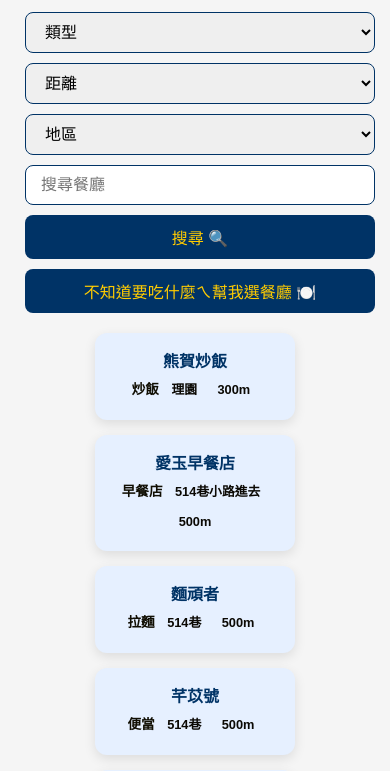
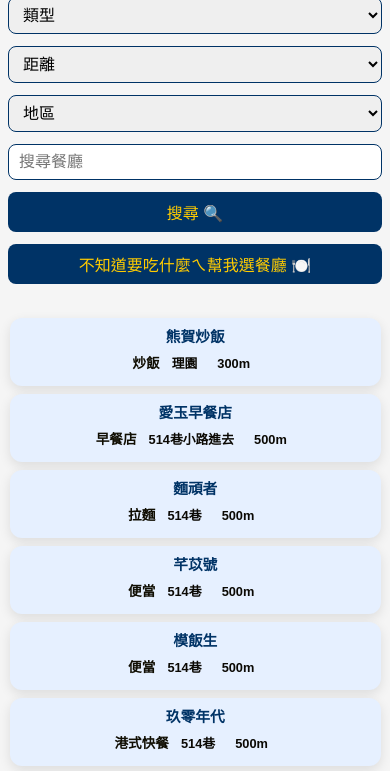
Before and after one commit to crazyainfuture/fjufindfood, a plain HTML site: page index.html in a window 390 px wide. Shown: the part 117-888 px from the top of the page. Drawn offline with Linux system fonts and the light colour scheme.

Commit message:
Add responsive design enhancements for restaurant list and controls

```diff
--- a/index.html
+++ b/index.html
@@ -11,6 +11,7 @@
     <h1>FJU EAT</h1>
     <div id="writer">
         <p>點擊店名查看地址與菜單</p>
+        <p>隨機選擇餐廳的結果幫我滑到最下面查看</p>
         <p>by XT</p>
     </div>
 
--- a/style.css
+++ b/style.css
@@ -169,3 +169,92 @@ button:hover {
     color: #666;
     margin-bottom: 10px;
 }
+
+/* 進階 RWD: 平板與手機最佳化 */
+@media (max-width: 900px) {
+  #restaurantList {
+    max-width: 100%;
+    gap: 10px;
+  }
+  #restaurantList li {
+    width: 45vw;
+    min-width: 150px;
+    max-width: 95vw;
+    font-size: 1rem;
+    padding: 12px;
+  }
+  #controls {
+    flex-direction: column;
+    align-items: stretch;
+    width: 100%;
+    max-width: 95vw;
+  }
+}
+
+@media (max-width: 600px) {
+  body {
+    padding: 8px;
+  }
+  h1 {
+    font-size: 1.3rem;
+    margin-bottom: 10px;
+  }
+  #restaurantList {
+    flex-direction: column;
+    gap: 8px;
+    padding: 0 2px;
+  }
+  #restaurantList li {
+    width: 98vw;
+    min-width: 0;
+    font-size: 0.98rem;
+    padding: 10px 5px;
+  }
+  #selected {
+    font-size: 1rem;
+    padding: 10px 5px;
+  }
+  #controls {
+    flex-direction: column;
+    align-items: stretch;
+    width: 100%;
+    max-width: 100vw;
+    margin-bottom: 10px;
+  }
+  select, input[type="text"], button {
+    width: 100%;
+    margin: 4px 0;
+    font-size: 1rem;
+    padding: 8px 10px;
+  }
+}
+
+/* 讓 controls 區塊在桌機也能橫向排列，手機自動直向 */
+#controls {
+  display: flex;
+  flex-wrap: wrap;
+  gap: 8px;
+  justify-content: center;
+  align-items: center;
+  margin-bottom: 15px;
+}
+
+@media (max-width: 600px) {
+  #controls {
+    flex-direction: column;
+    gap: 4px;
+    align-items: stretch;
+  }
+}
+
+/* 讓搜尋欄與按鈕在小螢幕不會擠在一起 */
+@media (max-width: 400px) {
+  #restaurantList li {
+    font-size: 0.92rem;
+    padding: 7px 2px;
+  }
+  #selected {
+    font-size: 0.95rem;
+    padding: 7px 2px;
+  }
+}
```
